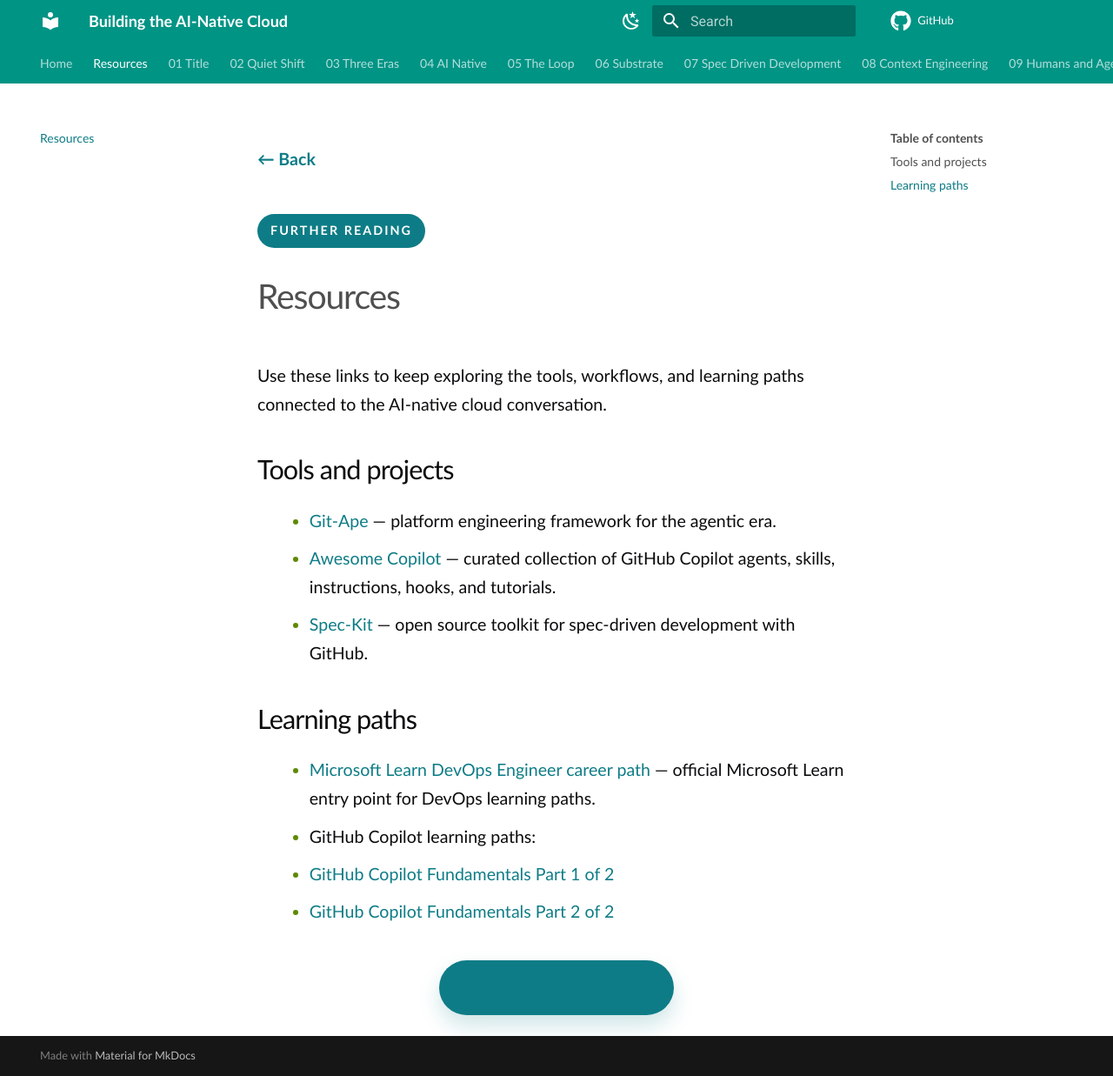
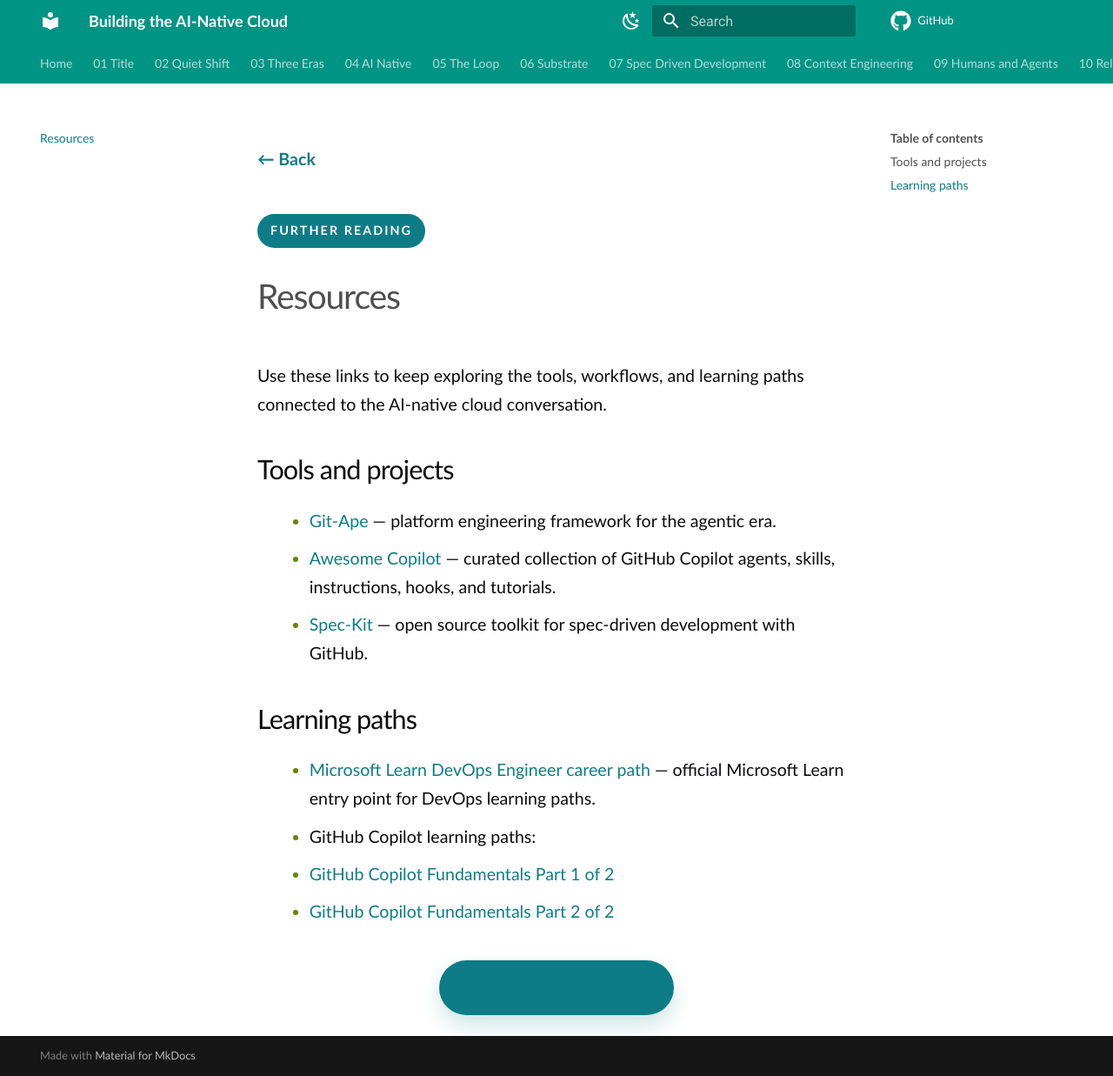
Before and after one commit to codess-aus/Building-the-AI-Native-Cloud, an MkDocs documentation site: the page built from docs/resources.md, in a window 1280 px wide and 1237 px high. Shown: the whole window at 87% size. Built offline with MkDocs 1.6.1 and Material for MkDocs 9.7.7, drawn with Linux system fonts in a browser that asks for light colours; comment, search, counter and statistics services are not loaded; part of the change alters nothing that is shown.

Commit message:
Move Resources to end of nav and update Git-Ape link

```diff
--- a/docs/resources.md
+++ b/docs/resources.md
@@ -17,7 +17,7 @@ Use these links to keep exploring the tools, workflows, and learning paths conne
 
 ## Tools and projects
 
-- [Git-Ape](https://github.com/Azure/git-ape) — platform engineering framework for the agentic era.
+- [Git-Ape](https://azure.github.io/git-ape/) — platform engineering framework for the agentic era.
 - [Awesome Copilot](https://github.com/github/awesome-copilot) — curated collection of GitHub Copilot agents, skills, instructions, hooks, and tutorials.
 - [Spec-Kit](https://github.com/github/spec-kit) — open source toolkit for spec-driven development with GitHub.
 
--- a/mkdocs.yml
+++ b/mkdocs.yml
@@ -42,7 +42,6 @@ extra_css:
 
 nav:
   - Home: index.md
-  - Resources: resources.md
   - 01 Title: chapters/01-title.md
   - 02 Quiet Shift: chapters/02-the-quiet-shift.md
   - 03 Three Eras: chapters/03-three-eras-side-by-side.md
@@ -58,3 +57,4 @@ nav:
   - 13 Failure Modes: chapters/13-seven-failure-modes.md
   - 14 One Page Memo: chapters/14-one-page-memo.md
   - 15 Questions: chapters/15-close-and-three-questions.md
+  - Resources: resources.md
```
